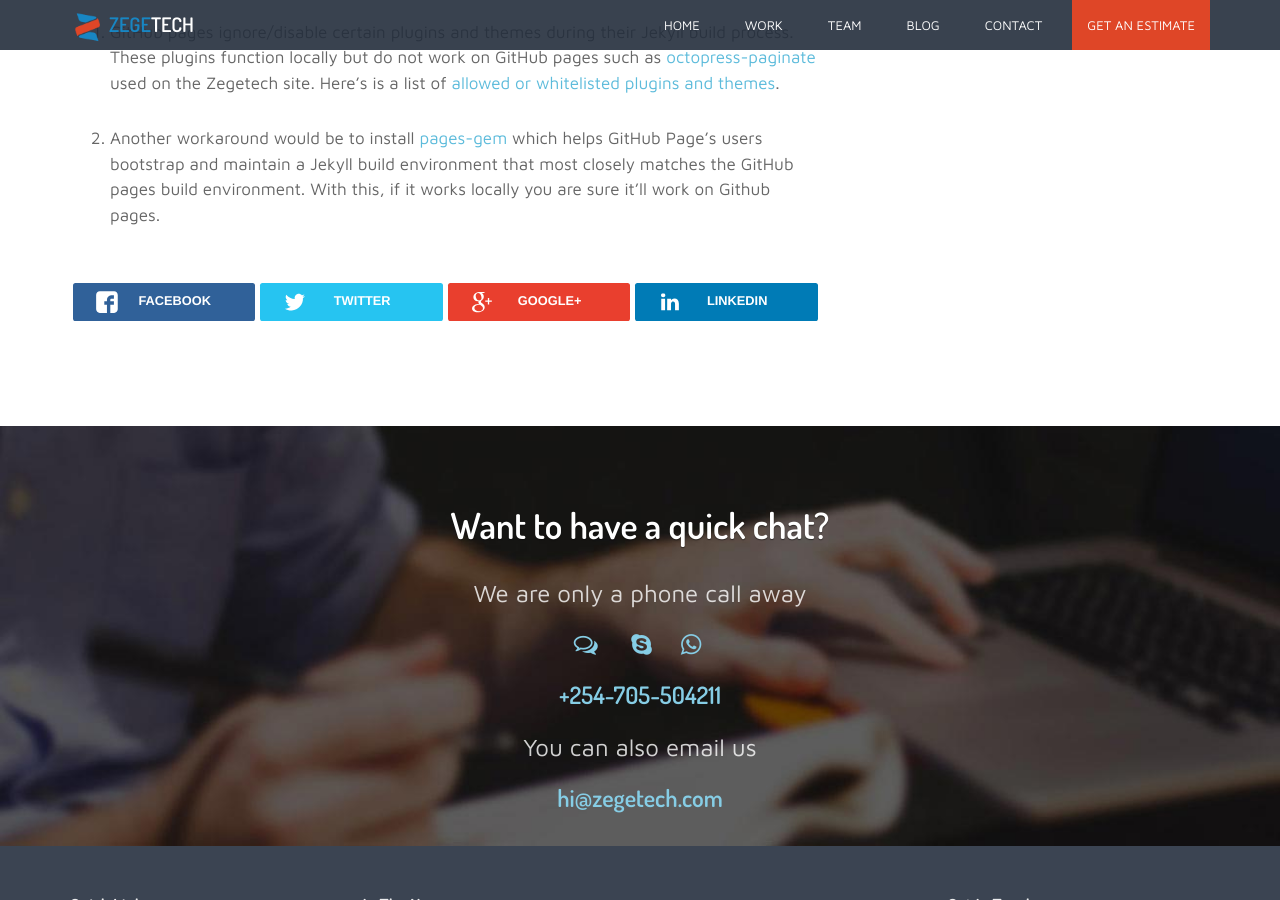
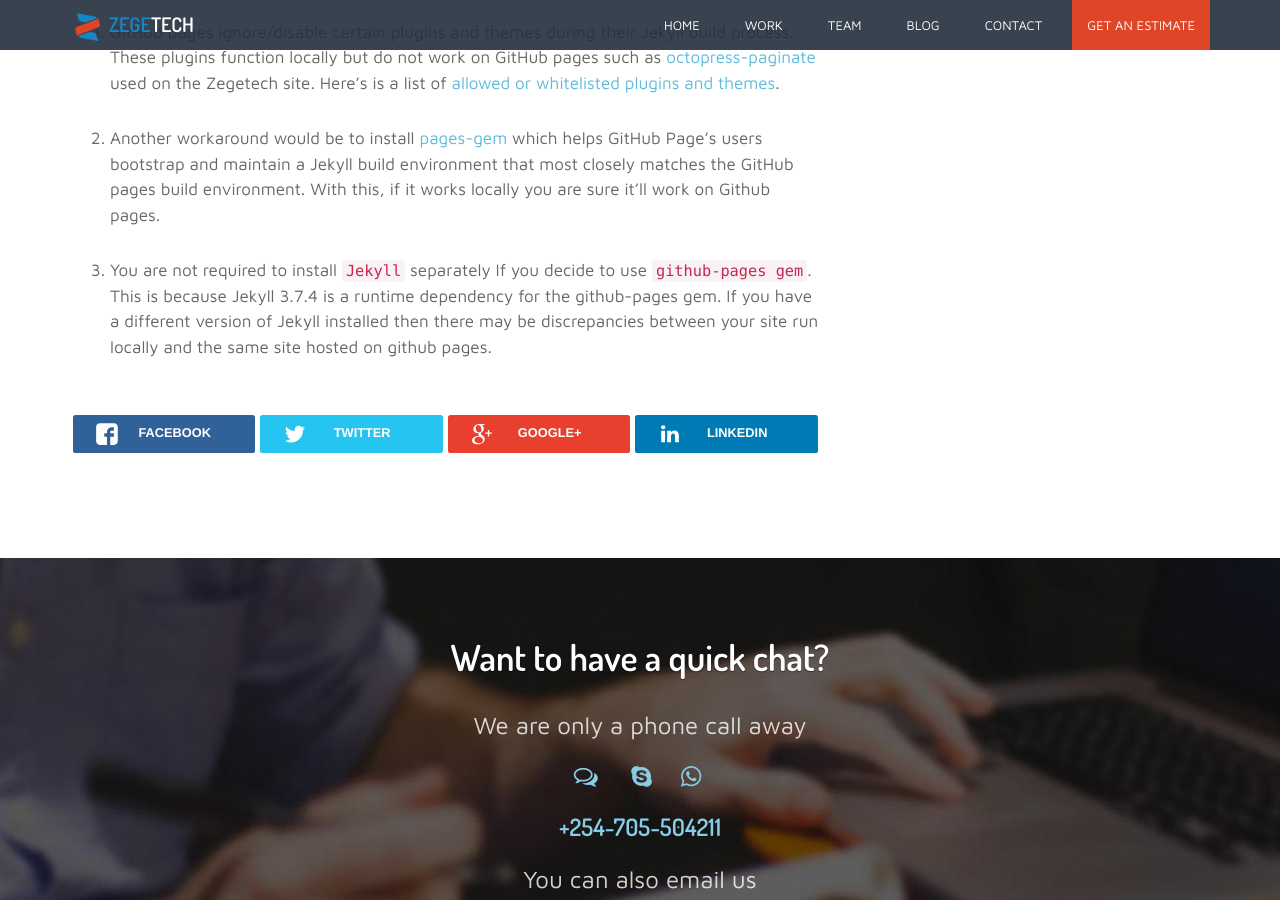
Before and after one commit to zegetech/zegetech.github.io, a Jekyll site: the page built from _posts/2018-11-01-CI-CD-pipeline-for-jekyll.md, in a window 1280 px wide and 900 px high, scrolled down 7612 px. Built offline with Jekyll 4.4.1, drawn with Linux system fonts in a browser that asks for light colours.

Commit message:
[Update] ci-cd blog to include gem conflict resolution

````diff
--- a/_posts/2018-11-01-CI-CD-pipeline-for-jekyll.md
+++ b/_posts/2018-11-01-CI-CD-pipeline-for-jekyll.md
@@ -238,3 +238,5 @@ There are, however, a couple of things to note when deploying to GitHub pages.
 Here's is a list of [allowed or whitelisted plugins and themes](https://github.com/github/pages-gem/blob/master/lib/github-pages/plugins.rb#L21-L42).
 
 2. Another workaround would be to install [pages-gem](https://github.com/github/pages-gem) which helps GitHub Page's users bootstrap and maintain a Jekyll build environment that most closely matches the GitHub pages build environment. With this, if it works locally you are sure it'll work on Github pages.
+
+3. You are not required to install ```Jekyll``` separately If you decide to use ```github-pages gem```. This is because Jekyll 3.7.4 is a runtime dependency for the github-pages gem. If you have a different version of Jekyll installed then there may be discrepancies between your site run locally and the same site hosted on github pages.
````
